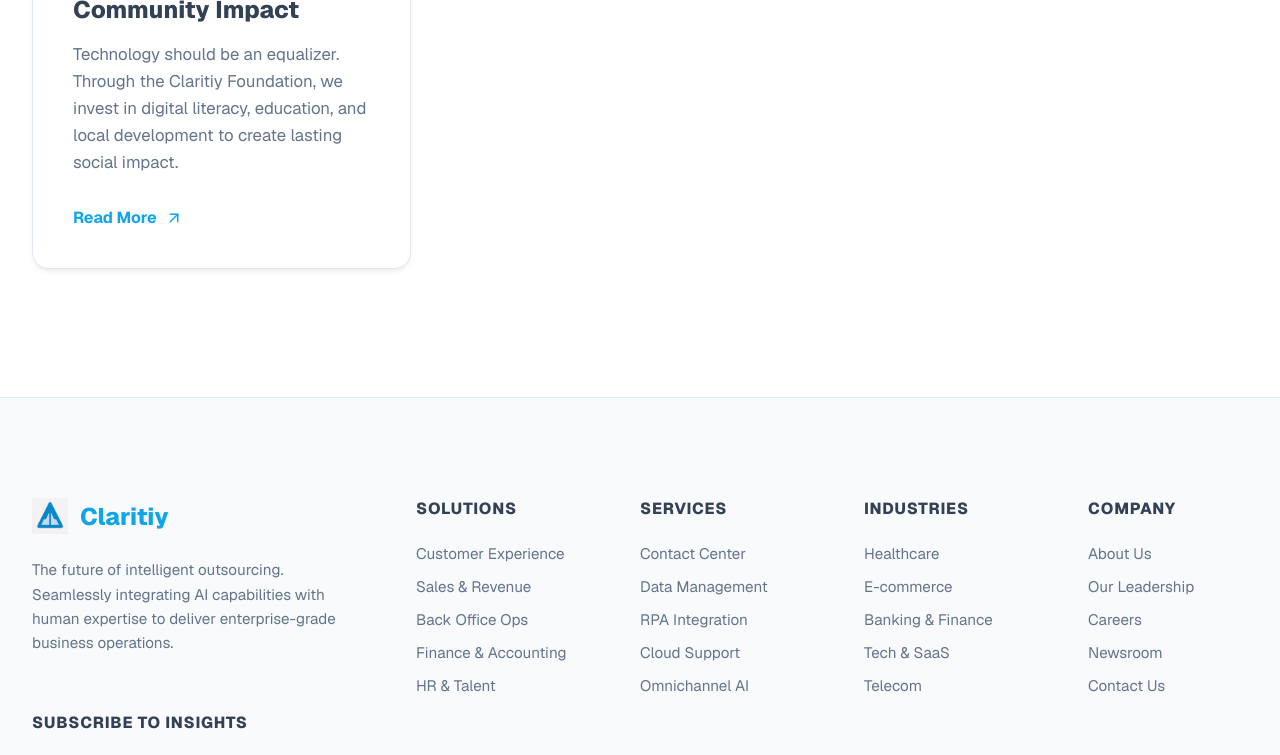
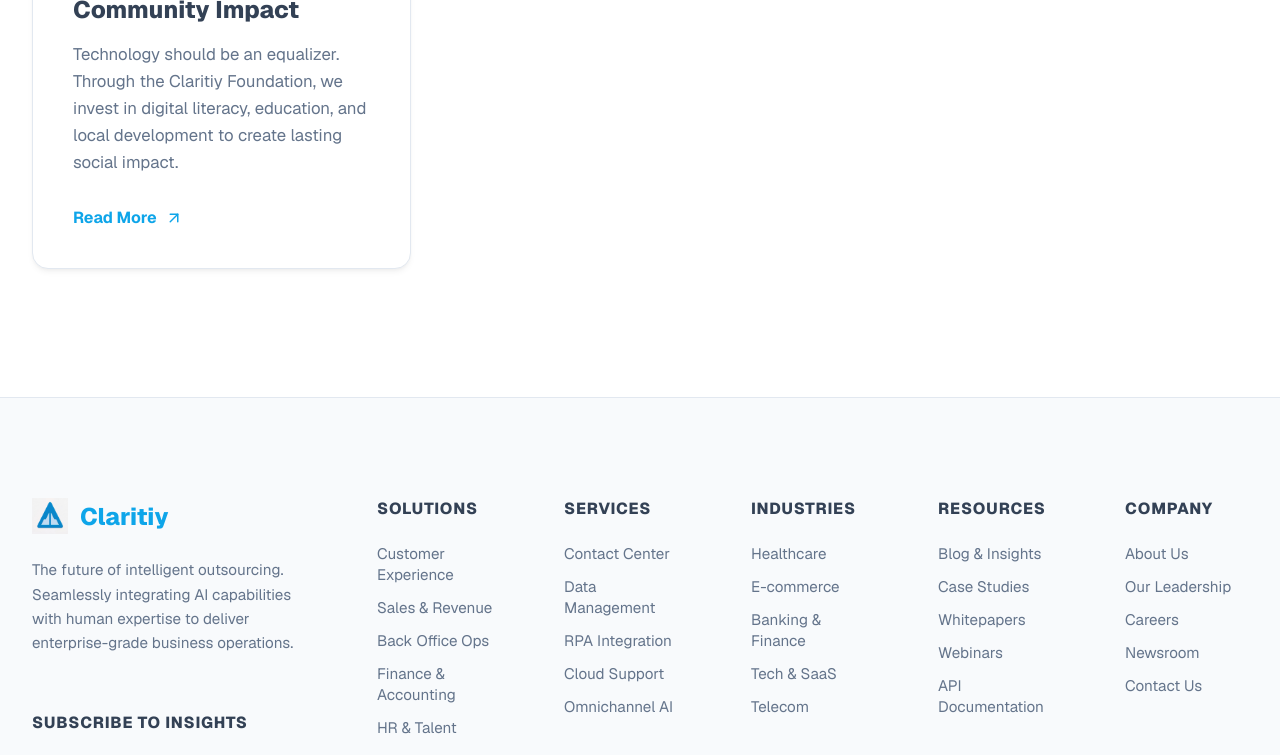
Before and after one commit to devr01499-ui/test-3, a Next.js app: page /about in a window 1280 px wide. Shown: the part 2000-2755 px from the top of the page. Built offline with nearby package versions, Linux system fonts and the light colour scheme.

Commit message:
refactor(nav): move Resources from Header to Footer

```diff
--- a/src/components/Footer/Footer.module.css
+++ b/src/components/Footer/Footer.module.css
@@ -6,7 +6,7 @@
 
 .grid {
   display: grid;
-  grid-template-columns: 2fr repeat(4, 1fr);
+  grid-template-columns: 2fr repeat(5, 1fr);
   gap: 4rem;
   margin-bottom: 80px;
 }
--- a/src/components/Footer/Footer.tsx
+++ b/src/components/Footer/Footer.tsx
@@ -70,7 +70,17 @@ export function Footer() {
             <div className={styles.colTitle}>Industries</div>
             <ul className={styles.linkList}>
               {["Healthcare", "E-commerce", "Banking & Finance", "Tech & SaaS", "Telecom"].map(link => (
-                <li key={link}><a href="#" className={styles.link}>{link}</a></li>
+                <li key={link}><a href={`/industries/${link.toLowerCase().replace(/ & |-|\s+/g, '-')}`} className={styles.link}>{link}</a></li>
+              ))}
+            </ul>
+          </div>
+
+          {/* RESOURCES */}
+          <div>
+            <div className={styles.colTitle}>Resources</div>
+            <ul className={styles.linkList}>
+              {["Blog & Insights", "Case Studies", "Whitepapers", "Webinars", "API Documentation"].map(link => (
+                <li key={link}><a href="/resources" className={styles.link}>{link}</a></li>
               ))}
             </ul>
           </div>
--- a/src/components/Navigation/Header.tsx
+++ b/src/components/Navigation/Header.tsx
@@ -13,14 +13,14 @@ import dynamic from "next/dynamic";
 const SolutionsMegaMenu = dynamic(() => import("./MegaMenu/SolutionsMegaMenu").then(mod => mod.SolutionsMegaMenu), { ssr: false });
 const IndustriesMegaMenu = dynamic(() => import("./MegaMenu/IndustriesMegaMenu").then(mod => mod.IndustriesMegaMenu), { ssr: false });
 const AITechMegaMenu = dynamic(() => import("./MegaMenu/AITechMegaMenu").then(mod => mod.AITechMegaMenu), { ssr: false });
-const ResourcesMegaMenu = dynamic(() => import("./MegaMenu/ResourcesMegaMenu").then(mod => mod.ResourcesMegaMenu), { ssr: false });
+
 const AboutMegaMenu = dynamic(() => import("./MegaMenu/AboutMegaMenu").then(mod => mod.AboutMegaMenu), { ssr: false });
 
 const navItems = [
   { name: "Solutions", path: "/solutions", component: SolutionsMegaMenu },
   { name: "Industries", path: "/industries", component: IndustriesMegaMenu },
   { name: "AI Technology", path: "/ai-technology", component: AITechMegaMenu },
-  { name: "Resources", path: "/resources", component: ResourcesMegaMenu },
+
   { name: "About", path: "/about", component: AboutMegaMenu },
   { name: "Partnership", path: "/partnership", hasDropdown: false },
   { name: "Careers", path: "/careers", hasDropdown: false },
```
